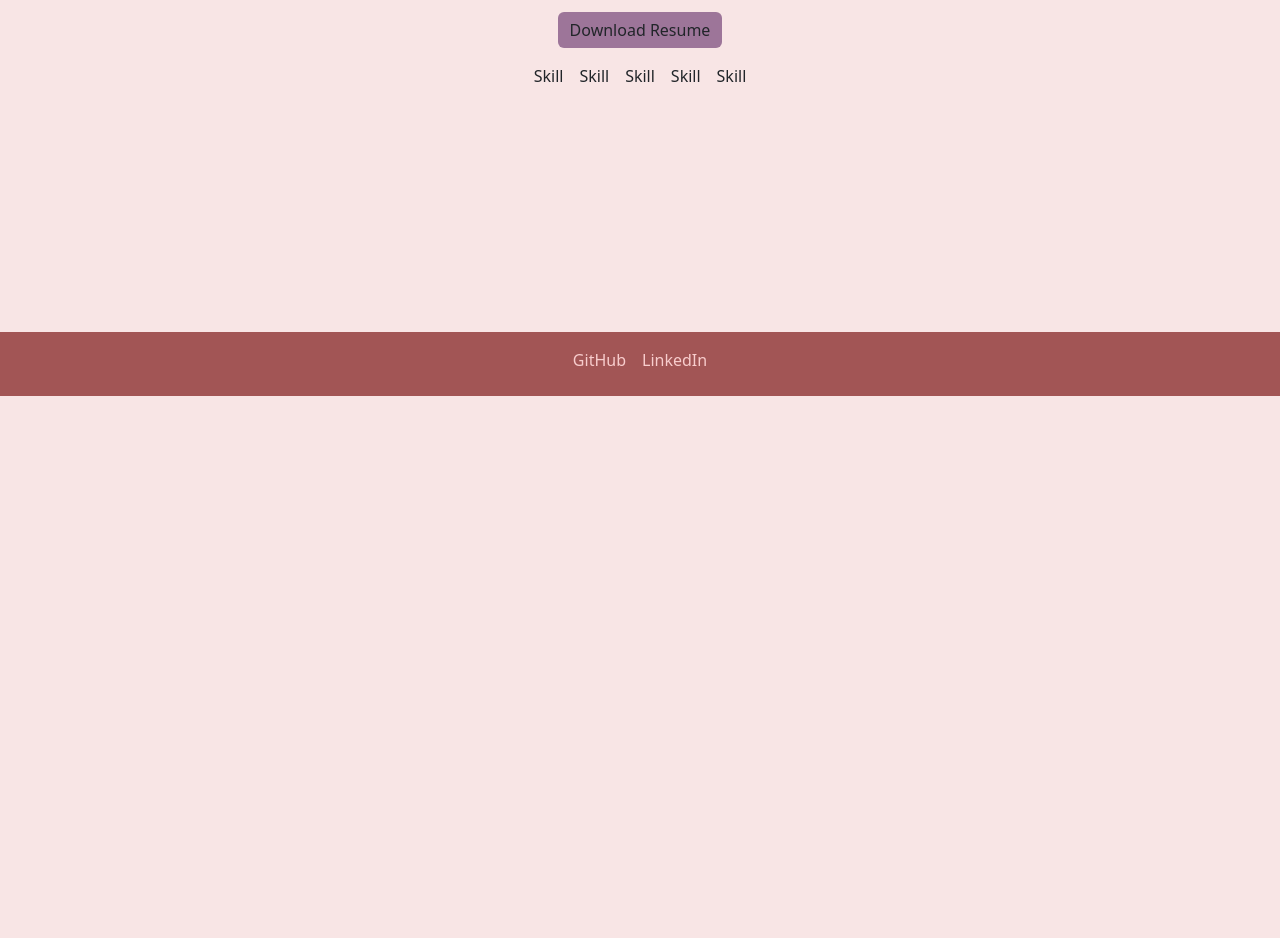
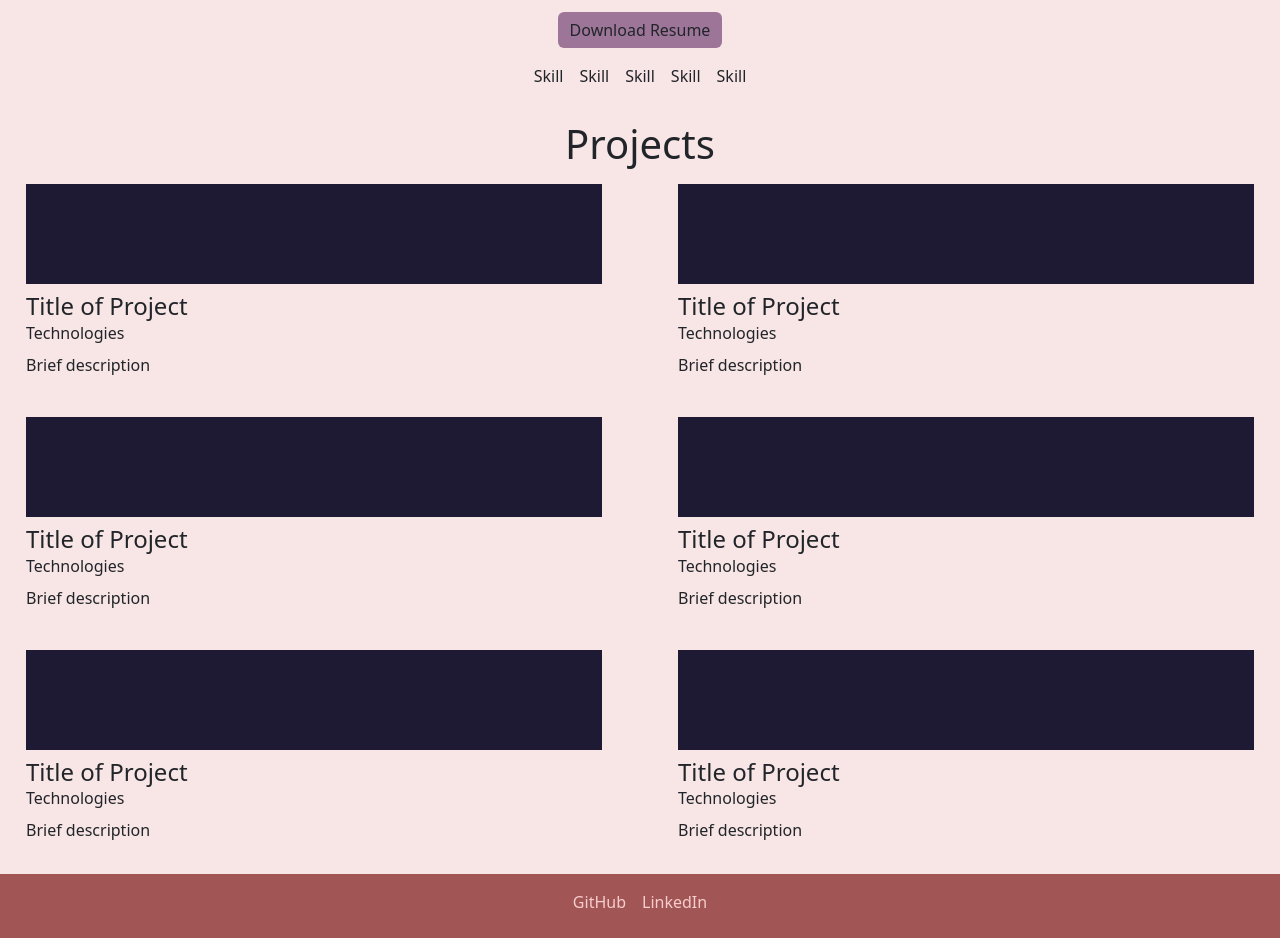
Before and after one commit to FinnStitcher/portfolio-two, a React (Create React App) app: page / in a window 1280 px wide. Shown: the part 420-1358 px from the top of the page. Before the commit the page ends 816 px from the top, so only its background shows below. Built offline with nearby package versions, Linux system fonts and the light colour scheme.

Commit message:
hashed out projects

```diff
--- a/src/App.js
+++ b/src/App.js
@@ -3,6 +3,7 @@ import Header from './components/Header';
 import Footer from './components/Footer';
 import About from './components/About';
 import Resume from './components/Resume';
+import Projects from './components/Projects';
 
 function App() {
   return (
@@ -12,6 +13,7 @@ function App() {
         <main>
             <About />
             <Resume />
+            <Projects />
         </main>
 
         <Footer />
--- /dev/null
+++ b/src/components/Projects/index.js
@@ -0,0 +1,80 @@
+import React from 'react';
+
+function Projects() {
+    // maybe i should redo this as an array.map?
+	return (
+		<section>
+			<h1 className="text-center">Projects</h1>
+
+			<div className="row justify-content-around gap-4 mx-md-6 my-3">
+				<div className="col-12 col-md-6 project-width">
+					<div className="bg-four" style={{ height: '100px' }}></div>
+
+					<div>
+						<h4 className="card-title">Title of Project</h4>
+						<p className="subtitle">Technologies</p>
+
+						<p>Brief description</p>
+					</div>
+				</div>
+
+				<div className="col-12 col-md-6 project-width">
+					<div className="bg-four" style={{ height: '100px' }}></div>
+
+					<div>
+						<h4 className="card-title">Title of Project</h4>
+						<p className="subtitle">Technologies</p>
+
+						<p>Brief description</p>
+					</div>
+				</div>
+
+				<div className="col-12 col-md-6 project-width">
+					<div className="bg-four" style={{ height: '100px' }}></div>
+
+					<div>
+						<h4 className="card-title">Title of Project</h4>
+						<p className="subtitle">Technologies</p>
+
+						<p>Brief description</p>
+					</div>
+				</div>
+
+				<div className="col-12 col-md-6 project-width">
+					<div className="bg-four" style={{ height: '100px' }}></div>
+
+					<div>
+						<h4 className="card-title">Title of Project</h4>
+						<p className="subtitle">Technologies</p>
+
+						<p>Brief description</p>
+					</div>
+				</div>
+
+				<div className="col-12 col-md-6 project-width">
+					<div className="bg-four" style={{ height: '100px' }}></div>
+
+					<div>
+						<h4 className="card-title">Title of Project</h4>
+						<p className="subtitle">Technologies</p>
+
+						<p>Brief description</p>
+					</div>
+				</div>
+
+				<div className="col-12 col-md-6 project-width">
+					<div className="bg-four" style={{ height: '100px' }}></div>
+
+					<div>
+						<h4 className="card-title">Title of Project</h4>
+						<p className="subtitle">Technologies</p>
+
+						<p>Brief description</p>
+					</div>
+				</div>
+			</div>
+		</section>
+	);
+}
+
+export default Projects;
--- a/src/style.css
+++ b/src/style.css
@@ -50,6 +50,19 @@
 }
 /* need to mark as important to override bootstrap */
 
+.mx-6 {
+    margin-right: 6rem;
+    margin-left: 6rem;
+}
+
+.card-title {
+    margin-top: 0.5rem;
+}
+
+.subtitle {
+    margin-bottom: 0.5rem;
+}
+
 body {
     background: var(--six);
 }
@@ -57,7 +70,7 @@ body {
 header {
     position: sticky;
     top: 0;
-    height: 10vh;
+    min-height: 10vh;
 }
 
 footer {
@@ -80,3 +93,9 @@ a {
 a:hover {
     color: var(--four);
 }
+
+@media screen and (min-width: 768px) {
+.project-width {
+    width: calc(50% - 2.5rem);
+}
+}
```
